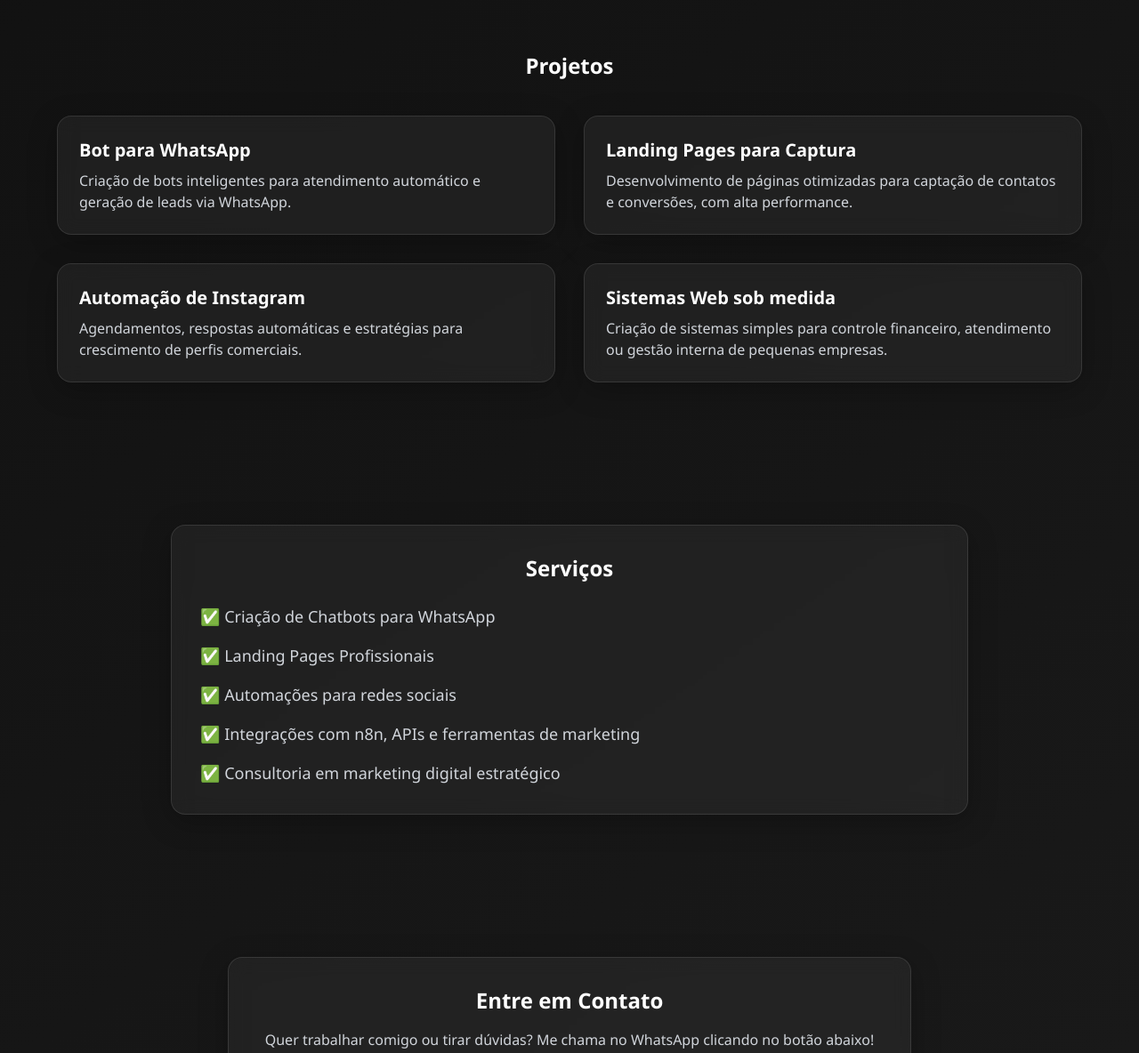
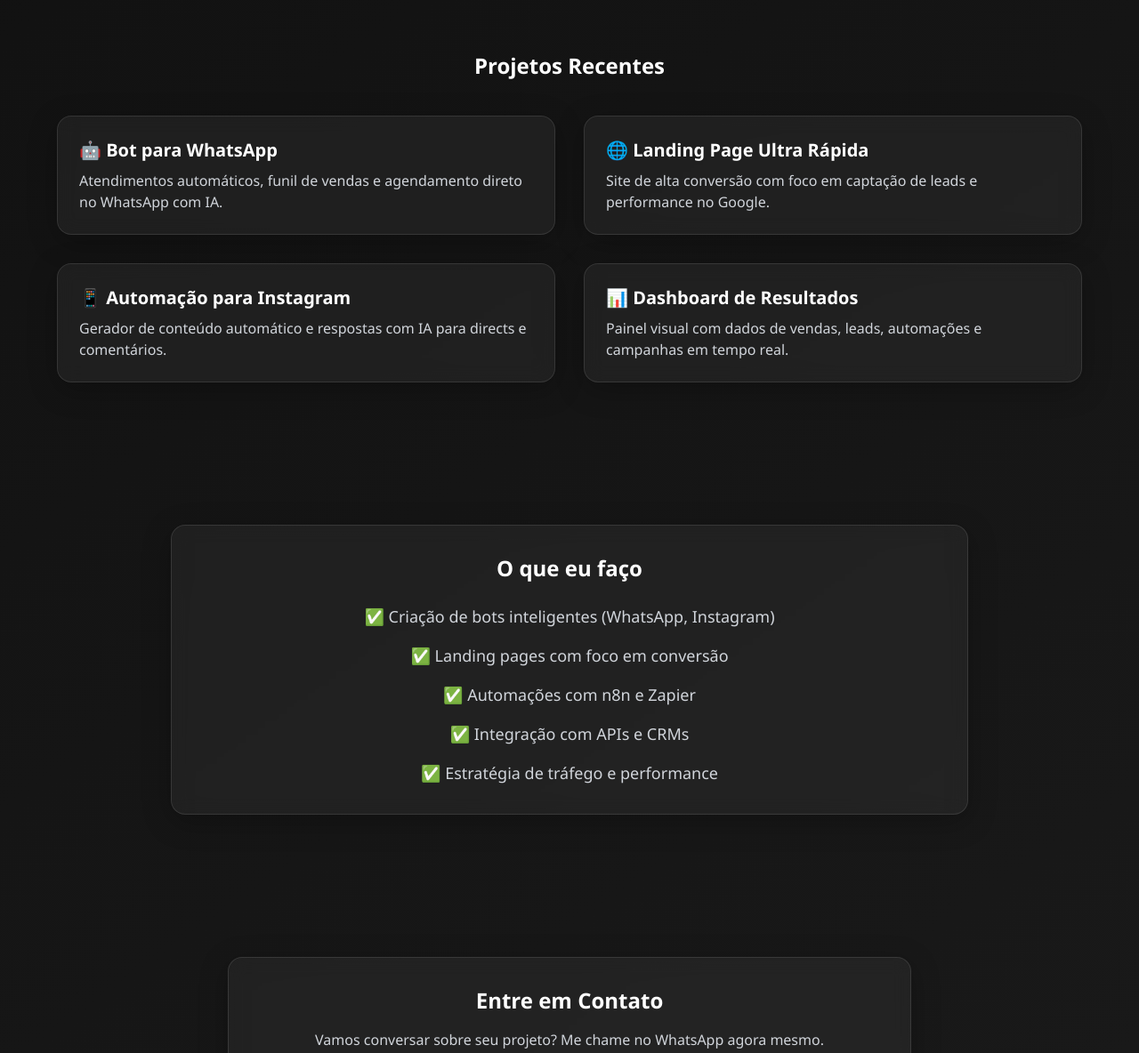
Before and after one commit to Dedev33/Portfolio, a plain HTML site: page index.html in a window 1280 px wide. Shown: the part 820-2004 px from the top of the page at 89% size. Drawn offline with nearby package versions, Linux system fonts and the light colour scheme.

Commit message:
Update index.html

```diff
--- a/index.html
+++ b/index.html
@@ -1,10 +1,10 @@
-<!-- ==================== Parte 1: Estrutura Base ==================== -->
+<!-- ==================== Parte 1: Estrutura Base com Typewriter ==================== -->
 <!DOCTYPE html>
 <html lang="pt-BR">
   <head>
     <meta charset="UTF-8" />
     <meta name="viewport" content="width=device-width, initial-scale=1.0" />
-    <title>André Dowbor | Portfólio</title>
+    <title>André Dowbor | Marketing & Automações</title>
     <script src="https://cdn.tailwindcss.com"></script>
     <style>
       body {
@@ -19,9 +19,28 @@
         box-shadow: 0 8px 32px rgba(0, 0, 0, 0.25);
         border-radius: 1rem;
       }
-      a:hover {
-        transition: 0.3s ease;
-        opacity: 0.8;
+      .fade {
+        opacity: 0;
+        transform: translateY(20px);
+        transition: all 0.6s ease-in-out;
+      }
+      .fade.visible {
+        opacity: 1;
+        transform: translateY(0);
+      }
+      @keyframes typewriter {
+        from { width: 0 }
+        to { width: 100% }
+      }
+      .typewriter {
+        overflow: hidden;
+        white-space: nowrap;
+        border-right: .15em solid #00ffcc;
+        animation: typewriter 4s steps(40, end) forwards, blink 0.75s step-end infinite;
+      }
+      @keyframes blink {
+        from, to { border-color: transparent }
+        50% { border-color: #00ffcc }
       }
     </style>
   </head>
@@ -38,22 +57,31 @@
       </nav>
     </header>
 
-    <!-- Hero Section -->
+    <!-- Hero com typewriter -->
     <section class="flex flex-col justify-center items-center text-center px-6 py-32" id="inicio">
-      <h2 class="text-4xl font-bold mb-4">Marketing & Automações</h2>
-      <p class="max-w-xl text-gray-300 text-lg">
-        Transformando ideias em soluções automatizadas e estratégias digitais com impacto real.
+      <h2 class="text-4xl font-bold mb-4 typewriter">Marketing & Automações</h2>
+      <p class="max-w-xl text-gray-300 text-lg fade">
+        Transformo ideias em soluções inteligentes. Bots, landing pages, automações e performance de verdade.
       </p>
-      <a href="https://wa.me/5513981213016" target="_blank" class="mt-6 inline-block bg-green-500 text-white px-6 py-3 rounded-full shadow-lg hover:scale-105 transition">
-        Fale comigo no WhatsApp
+      <a href="https://wa.me/5513981213016" target="_blank" class="mt-6 inline-block bg-green-500 text-white px-6 py-3 rounded-full shadow-lg hover:scale-110 transition duration-300">
+        📱 Fale comigo no WhatsApp
       </a>
     </section>
+
+    <script>
+      // Fade-in simples ao carregar
+      window.addEventListener("load", () => {
+        document.querySelectorAll('.fade').forEach((el, i) => {
+          setTimeout(() => el.classList.add("visible"), i * 300);
+        });
+      });
+    </script>
     <!-- Sobre -->
     <section id="sobre" class="px-6 py-20 bg-transparent">
-      <div class="max-w-4xl mx-auto glass p-8 text-center animate-fade-in">
+      <div class="max-w-4xl mx-auto glass p-8 text-center fade">
         <h3 class="text-2xl font-bold mb-4">Sobre Mim</h3>
         <p class="text-gray-300 text-lg">
-          Sou especialista em Marketing e Automação. Ajudo empresas e profissionais a aumentarem seus resultados através de soluções criativas, bots inteligentes e campanhas digitais eficientes. Estou sempre em busca de inovação e performance.
+          Sou apaixonado por unir tecnologia e estratégia. Com experiência em marketing digital e automações, ajudo negócios a vender mais, escalar atendimentos e ganhar tempo com inteligência.
         </p>
       </div>
     </section>
@@ -61,30 +89,30 @@
     <!-- Projetos -->
     <section id="projetos" class="px-6 py-20 bg-transparent">
       <div class="max-w-6xl mx-auto">
-        <h3 class="text-2xl font-bold mb-10 text-center">Projetos</h3>
+        <h3 class="text-2xl font-bold mb-10 text-center fade">Projetos Recentes</h3>
         <div class="grid grid-cols-1 md:grid-cols-2 gap-8">
-          <div class="glass p-6 animate-fade-in">
-            <h4 class="text-xl font-semibold mb-2">Bot para WhatsApp</h4>
+          <div class="glass p-6 fade hover:scale-105 transition duration-500">
+            <h4 class="text-xl font-semibold mb-2 text-white">🤖 Bot para WhatsApp</h4>
             <p class="text-gray-300">
-              Criação de bots inteligentes para atendimento automático e geração de leads via WhatsApp.
+              Atendimentos automáticos, funil de vendas e agendamento direto no WhatsApp com IA.
             </p>
           </div>
-          <div class="glass p-6 animate-fade-in">
-            <h4 class="text-xl font-semibold mb-2">Landing Pages para Captura</h4>
+          <div class="glass p-6 fade hover:scale-105 transition duration-500">
+            <h4 class="text-xl font-semibold mb-2 text-white">🌐 Landing Page Ultra Rápida</h4>
             <p class="text-gray-300">
-              Desenvolvimento de páginas otimizadas para captação de contatos e conversões, com alta performance.
+              Site de alta conversão com foco em captação de leads e performance no Google.
             </p>
           </div>
-          <div class="glass p-6 animate-fade-in">
-            <h4 class="text-xl font-semibold mb-2">Automação de Instagram</h4>
+          <div class="glass p-6 fade hover:scale-105 transition duration-500">
+            <h4 class="text-xl font-semibold mb-2 text-white">📱 Automação para Instagram</h4>
             <p class="text-gray-300">
-              Agendamentos, respostas automáticas e estratégias para crescimento de perfis comerciais.
+              Gerador de conteúdo automático e respostas com IA para directs e comentários.
             </p>
           </div>
-          <div class="glass p-6 animate-fade-in">
-            <h4 class="text-xl font-semibold mb-2">Sistemas Web sob medida</h4>
+          <div class="glass p-6 fade hover:scale-105 transition duration-500">
+            <h4 class="text-xl font-semibold mb-2 text-white">📊 Dashboard de Resultados</h4>
             <p class="text-gray-300">
-              Criação de sistemas simples para controle financeiro, atendimento ou gestão interna de pequenas empresas.
+              Painel visual com dados de vendas, leads, automações e campanhas em tempo real.
             </p>
           </div>
         </div>
@@ -93,42 +121,48 @@
 
     <!-- Serviços -->
     <section id="servicos" class="px-6 py-20 bg-transparent">
-      <div class="max-w-4xl mx-auto glass p-8 animate-fade-in">
-        <h3 class="text-2xl font-bold mb-6 text-center">Serviços</h3>
+      <div class="max-w-4xl mx-auto glass p-8 text-center fade">
+        <h3 class="text-2xl font-bold mb-6">O que eu faço</h3>
         <ul class="text-gray-300 space-y-4 text-lg">
-          <li>✅ Criação de Chatbots para WhatsApp</li>
-          <li>✅ Landing Pages Profissionais</li>
-          <li>✅ Automações para redes sociais</li>
-          <li>✅ Integrações com n8n, APIs e ferramentas de marketing</li>
-          <li>✅ Consultoria em marketing digital estratégico</li>
+          <li>✅ Criação de bots inteligentes (WhatsApp, Instagram)</li>
+          <li>✅ Landing pages com foco em conversão</li>
+          <li>✅ Automações com n8n e Zapier</li>
+          <li>✅ Integração com APIs e CRMs</li>
+          <li>✅ Estratégia de tráfego e performance</li>
         </ul>
       </div>
     </section>
     <!-- Contato -->
     <section id="contato" class="px-6 py-20 bg-transparent">
-      <div class="max-w-3xl mx-auto glass p-8 text-center animate-fade-in">
+      <div class="max-w-3xl mx-auto glass p-8 text-center fade">
         <h3 class="text-2xl font-bold mb-4">Entre em Contato</h3>
-        <p class="text-gray-300 mb-6">Quer trabalhar comigo ou tirar dúvidas? Me chama no WhatsApp clicando no botão abaixo!</p>
-        <a href="https://wa.me/5513981213016" target="_blank" class="bg-green-500 text-white px-6 py-3 rounded-full shadow hover:scale-105 transition inline-block">
-          📱 Conversar agora
+        <p class="text-gray-300 mb-6">Vamos conversar sobre seu projeto? Me chame no WhatsApp agora mesmo.</p>
+        <a href="https://wa.me/5513981213016" target="_blank" class="bg-green-500 text-white px-6 py-3 rounded-full shadow hover:scale-110 transition duration-300 inline-block">
+          📱 Enviar mensagem
         </a>
       </div>
     </section>
 
     <!-- Rodapé -->
-    <footer class="text-center text-gray-500 text-sm py-10 px-4">
+    <footer class="text-center text-gray-500 text-sm py-10 px-4 fade">
       <p>© 2025 André Dowbor. Todos os direitos reservados.</p>
     </footer>
 
-    <!-- Animações básicas -->
+    <!-- Animação Scroll Reveal -->
     <script>
-      document.querySelectorAll('.animate-fade-in').forEach((el, i) => {
-        el.style.opacity = 0;
-        setTimeout(() => {
-          el.style.transition = "opacity 1s ease";
-          el.style.opacity = 1;
-        }, i * 300);
+      const fadeEls = document.querySelectorAll('.fade');
+      const observer = new IntersectionObserver((entries) => {
+        entries.forEach(entry => {
+          if (entry.isIntersecting) {
+            entry.target.classList.add('visible');
+            observer.unobserve(entry.target);
+          }
+        });
+      }, {
+        threshold: 0.1
       });
+
+      fadeEls.forEach(el => observer.observe(el));
     </script>
   </body>
 </html>
```
